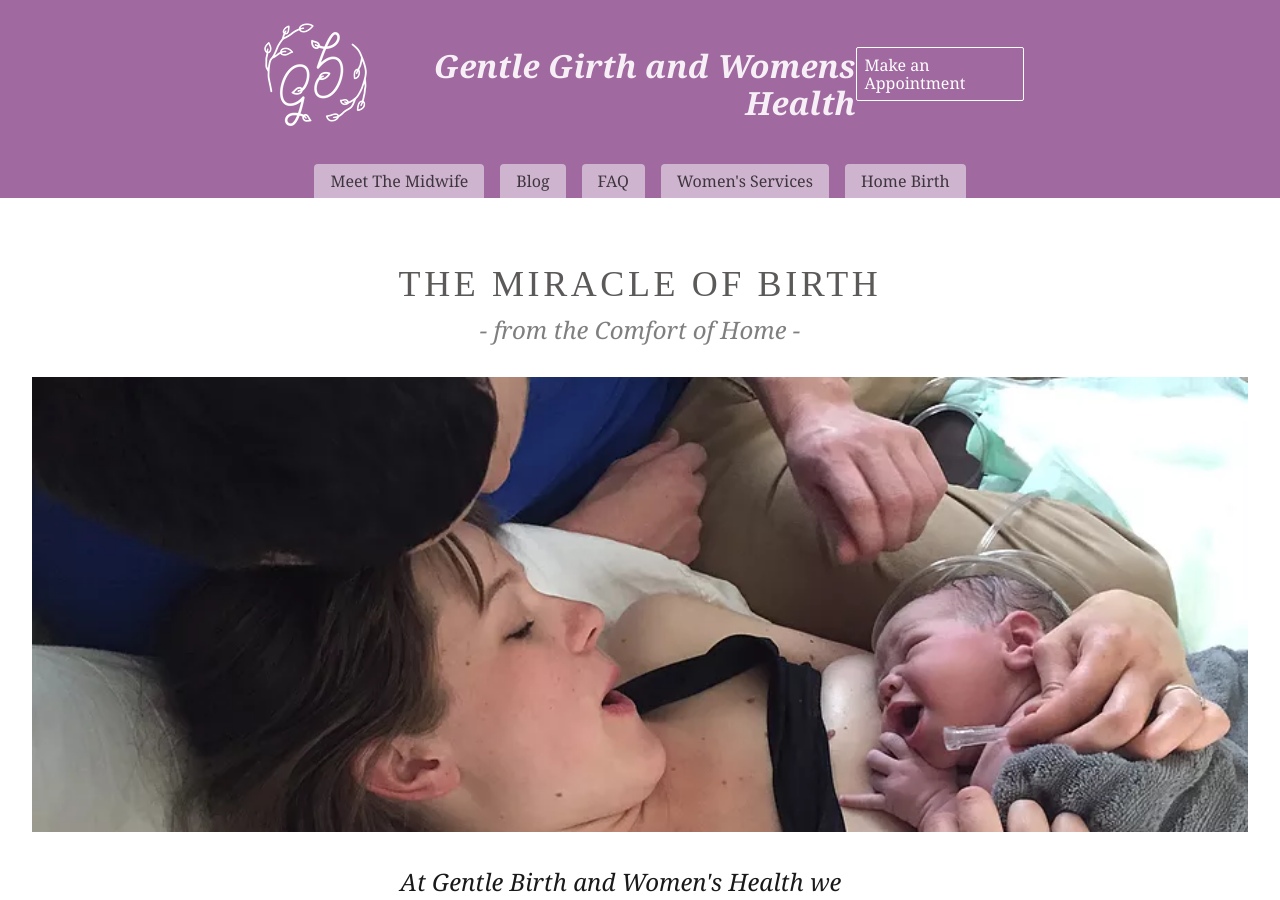
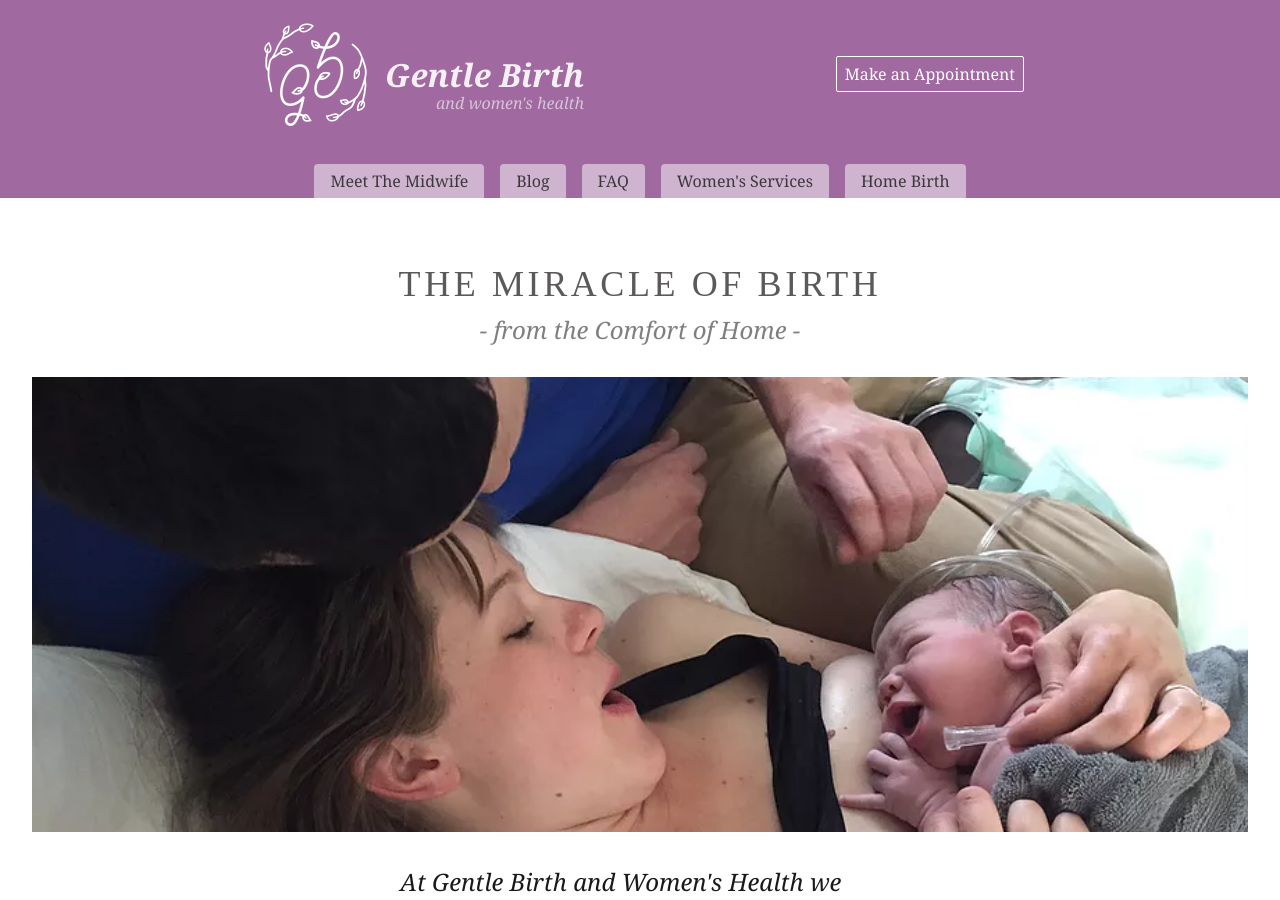
Before and after one commit to justgage/gentlebirth, a Jekyll site: the page built from index.html, in a window 1280 px wide and 900 px high. Built offline with Jekyll 4.4.1, drawn with Linux system fonts in a browser that asks for light colours.

Commit message:
added subtitle back

```diff
--- a/_config.yml
+++ b/_config.yml
@@ -1,5 +1,6 @@
 ---
-title: Gentle Girth and Womens Health
+title: Gentle Birth
+subtitle: and women's health
 timezone: America/Denver
 collections:
   posts:
```
Also changed, not shown: 8 other files.
